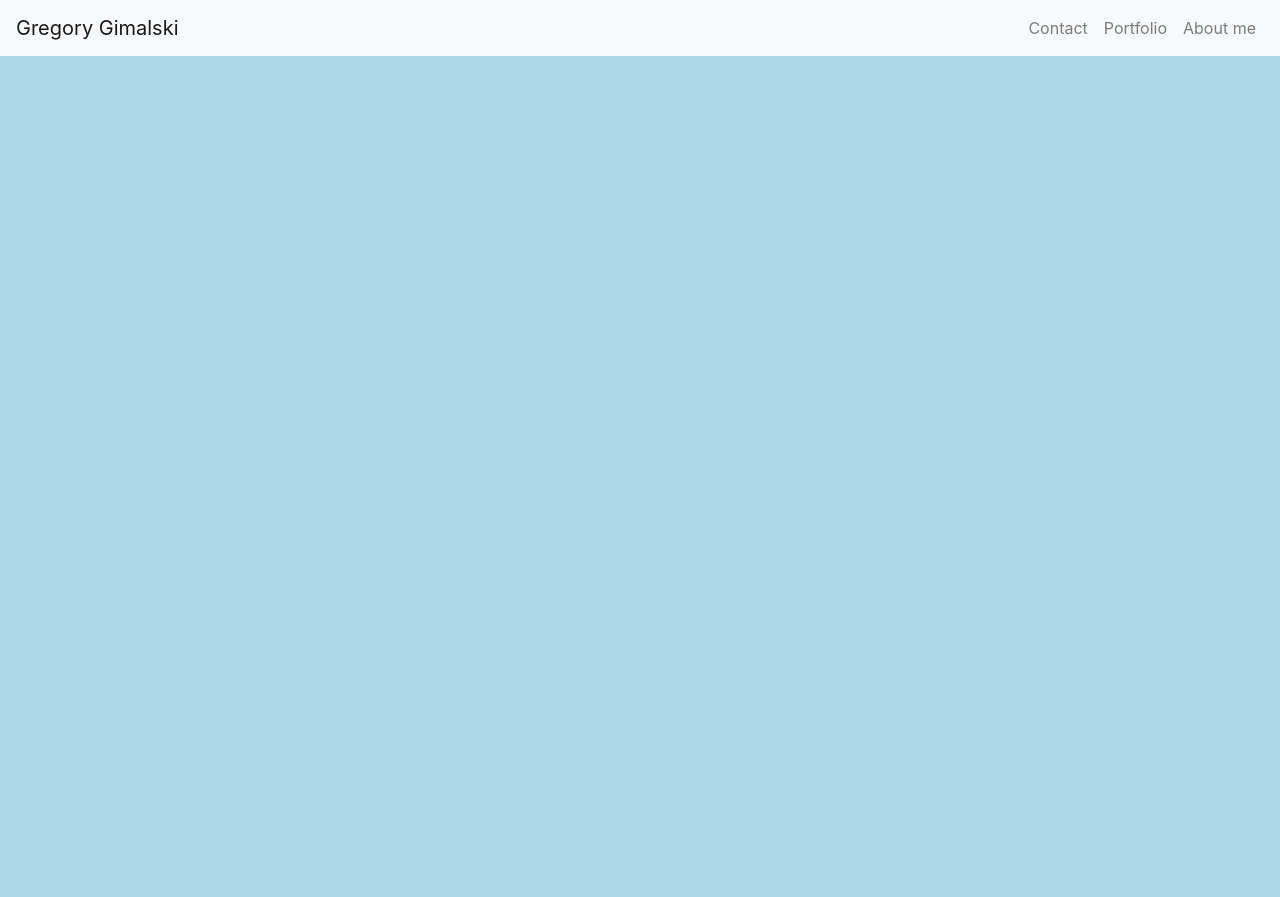
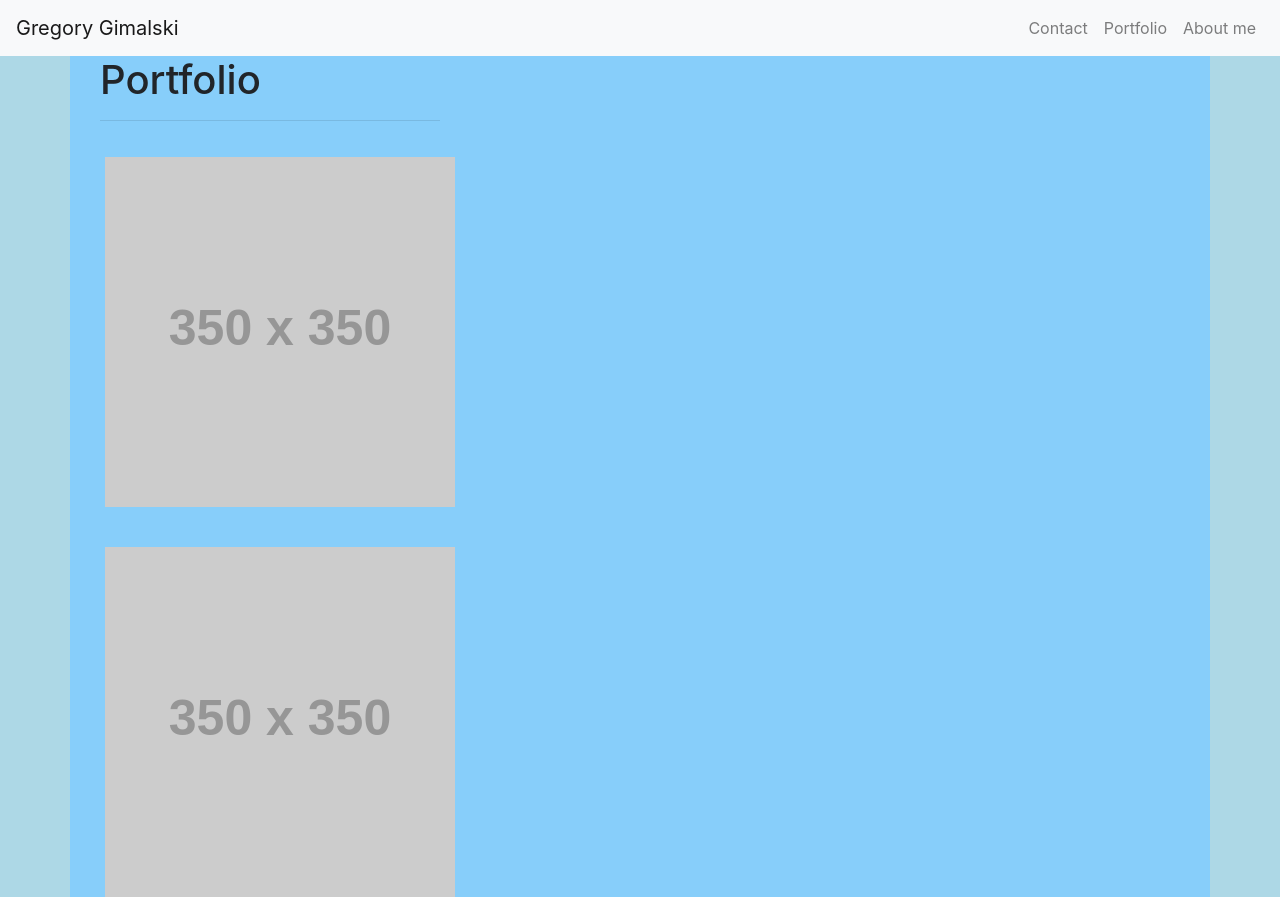
Before and after one commit to GregoryG89/Myamazingportfolio, a plain HTML site: page portfolio.html in a window 1280 px wide. Shown: the top 897 px of the page. Before the commit the page ends 800 px from the top, so only its background shows below. Drawn offline with nearby package versions, Linux system fonts and the light colour scheme; placeholder pictures from the web are drawn by us.

Commit message:
added portfolio page and image tags

```diff
--- a/Assets/css/style.css
+++ b/Assets/css/style.css
@@ -37,7 +37,17 @@ margin-right: 59px;
 
 }
 
-.card-mb-3{
+.container{
+
+
+    background-color: lightskyblue;
 
 
 }
+
+.imageP{
+
+    padding: 20px;
+
+
+}
--- a/portfolio.html
+++ b/portfolio.html
@@ -33,6 +33,21 @@
         </div>
       </nav>
 
+      <div class="container">
+        <div class="col-md-4">
+        <h1>Portfolio</h1>
+        <hr>
+        <div class="row">
+          <img src="https://via.placeholder.com/350" alt="image PH" class="imageP">
+          <img src="https://via.placeholder.com/350" alt="image PH" class="imageP">
+          <img src="https://via.placeholder.com/350" alt="image PH" class="imageP">
+          <img src="https://via.placeholder.com/350" alt="image PH" class="imageP">
+          <img src="https://via.placeholder.com/350" alt="image PH" class="imageP">
+
+          </div>
+        </div>
+
+      </div>
 
 
 
```
Also changed, not shown: 1 other file.
